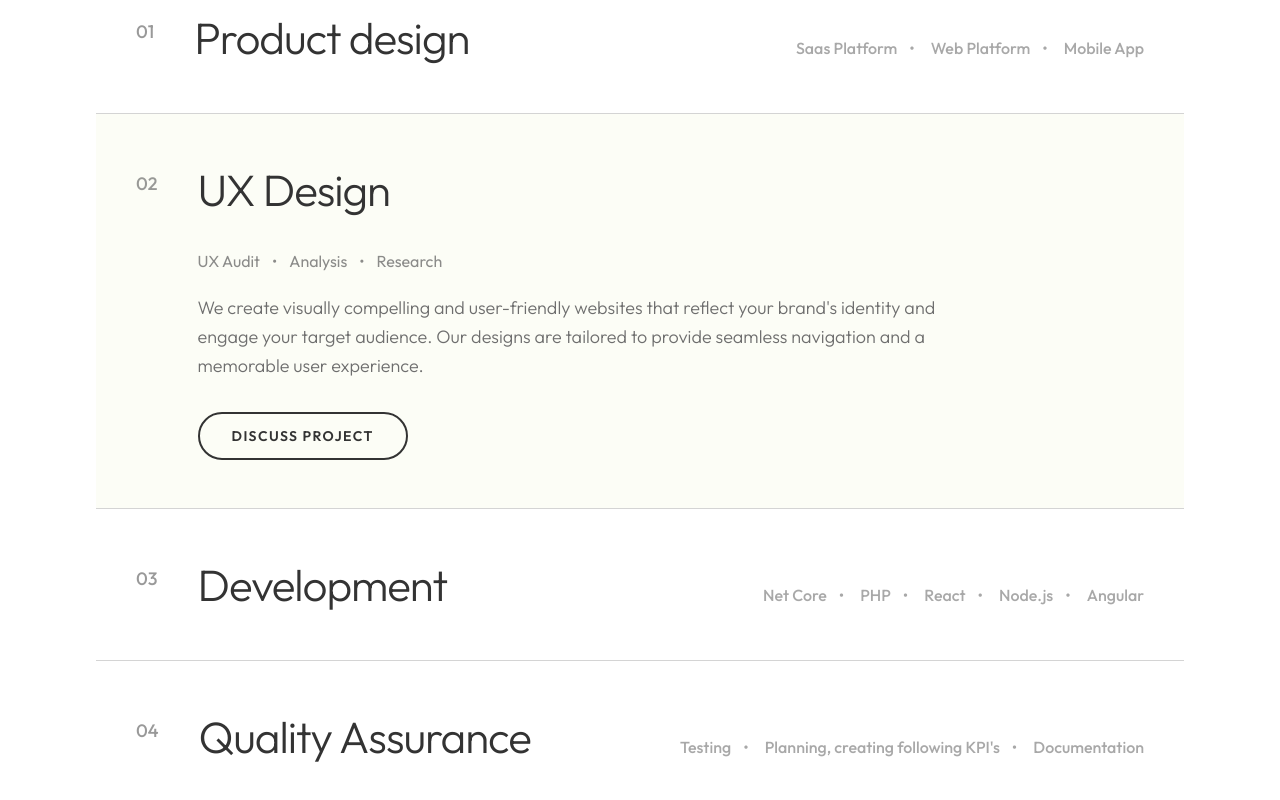
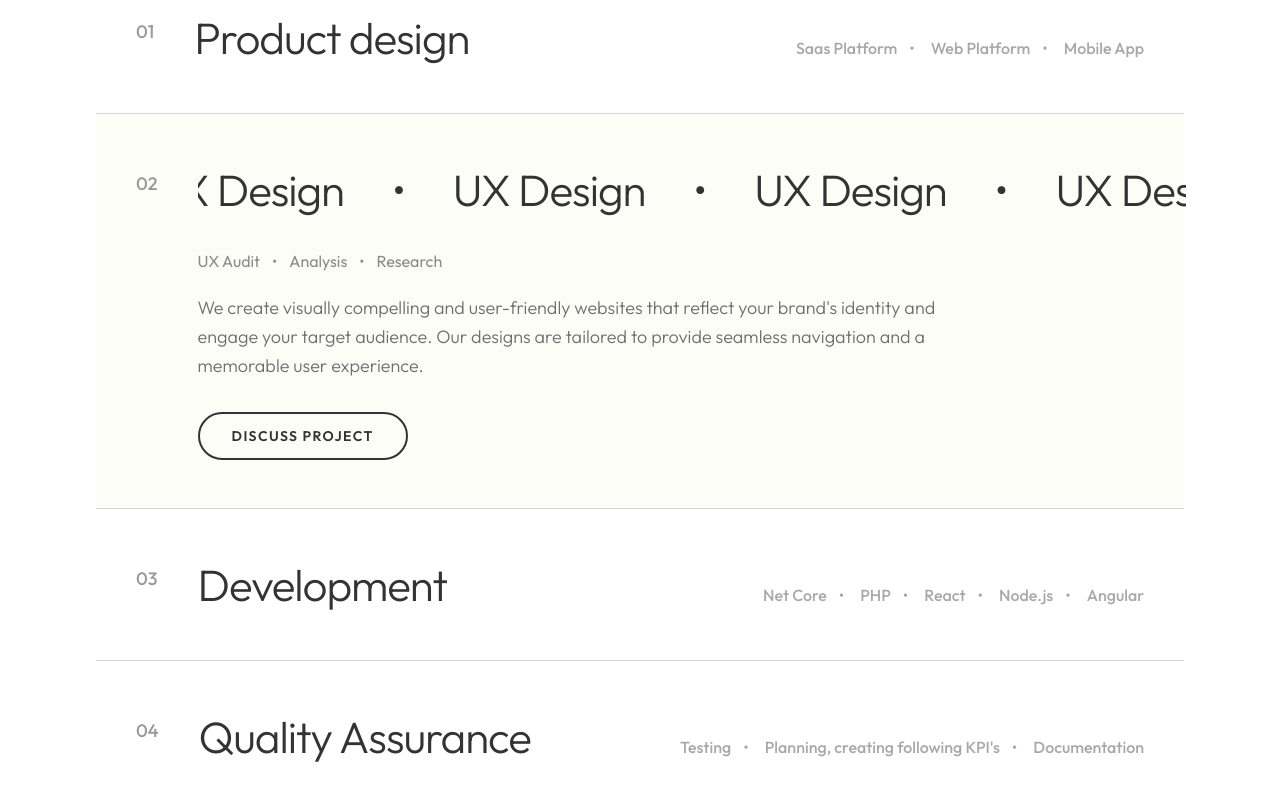
Before and after one commit to Sahil-796/vnp, a Next.js app: page / in a window 1280 px wide. Shown: the part 1402-2202 px from the top of the page. Built offline with nearby package versions, Linux system fonts and the light colour scheme.

Commit message:
edit: marquee for accordian title

```diff
--- a/app/globals.css
+++ b/app/globals.css
@@ -181,3 +181,14 @@
     @apply bg-background text-foreground;
   }
 }
+
+/* Marquee Animation for ServiceAccordion */
+@keyframes marquee {
+  0% {
+    transform: translateX(0%);
+  }
+
+  100% {
+    transform: translateX(-50%);
+  }
+}
--- a/components/ServiceAccordion.tsx
+++ b/components/ServiceAccordion.tsx
@@ -57,13 +57,37 @@ export function ServiceAccordion({ services }: ServiceAccordionProps) {
                                     {/* Content */}
                                     <div className="flex-grow w-full">
                                         {/* Header: Title + Bullets */}
-                                        <div className="flex flex-col md:flex-row md:items-baseline justify-between gap-5 w-full">
-                                            <h3 className="text-3xl md:text-[2.75rem] font-light text-foreground tracking-tight leading-tight">
-                                                {service.title}
-                                            </h3>
+                                        <div className="flex flex-col md:flex-row md:items-baseline justify-between gap-5 w-full overflow-hidden">
+                                            <div className="overflow-hidden flex-shrink min-w-0 relative">
+                                                <motion.h3
+                                                    className="text-3xl md:text-[2.75rem] font-light text-foreground tracking-tight leading-tight whitespace-nowrap inline-flex"
+                                                    animate={isActive ? { x: [0, -300] } : { x: 0 }}
+                                                    transition={isActive ? {
+                                                        x: {
+                                                            duration: 6,
+                                                            repeat: Infinity,
+                                                            ease: "linear"
+                                                        }
+                                                    } : { duration: 0.3 }}
+                                                >
+                                                    <span>{service.title}</span>
+                                                    {isActive && <span className="mx-12">•</span>}
+                                                    {isActive && <span>{service.title}</span>}
+                                                    {isActive && <span className="mx-12">•</span>}
+                                                    {isActive && <span>{service.title}</span>}
+                                                    {isActive && <span className="mx-12">•</span>}
+                                                    {isActive && <span>{service.title}</span>}
+                                                    {isActive && <span className="mx-12">•</span>}
+                                                    {isActive && <span>{service.title}</span>}
+                                                    {isActive && <span className="mx-12">•</span>}
+                                                    {isActive && <span>{service.title}</span>}
+                                                    {isActive && <span className="mx-12">•</span>}
+                                                    {isActive && <span>{service.title}</span>}
+                                                </motion.h3>
+                                            </div>
 
 
-                                            <div className="hidden md:flex flex-wrap gap-3 md:gap-4 text-sm md:text-base text-muted-foreground/60 font-medium mt-2 md:mt-0">
+                                            <div className="hidden md:flex flex-wrap gap-3 md:gap-4 text-sm md:text-base text-muted-foreground/60 font-medium mt-2 md:mt-0 flex-shrink-0">
                                                 {!isActive && service.bullets?.map((bullet, idx) => (
                                                     <span key={idx} className="after:content-['•'] after:ml-3 last:after:content-none whitespace-nowrap">
                                                         {bullet}
```
